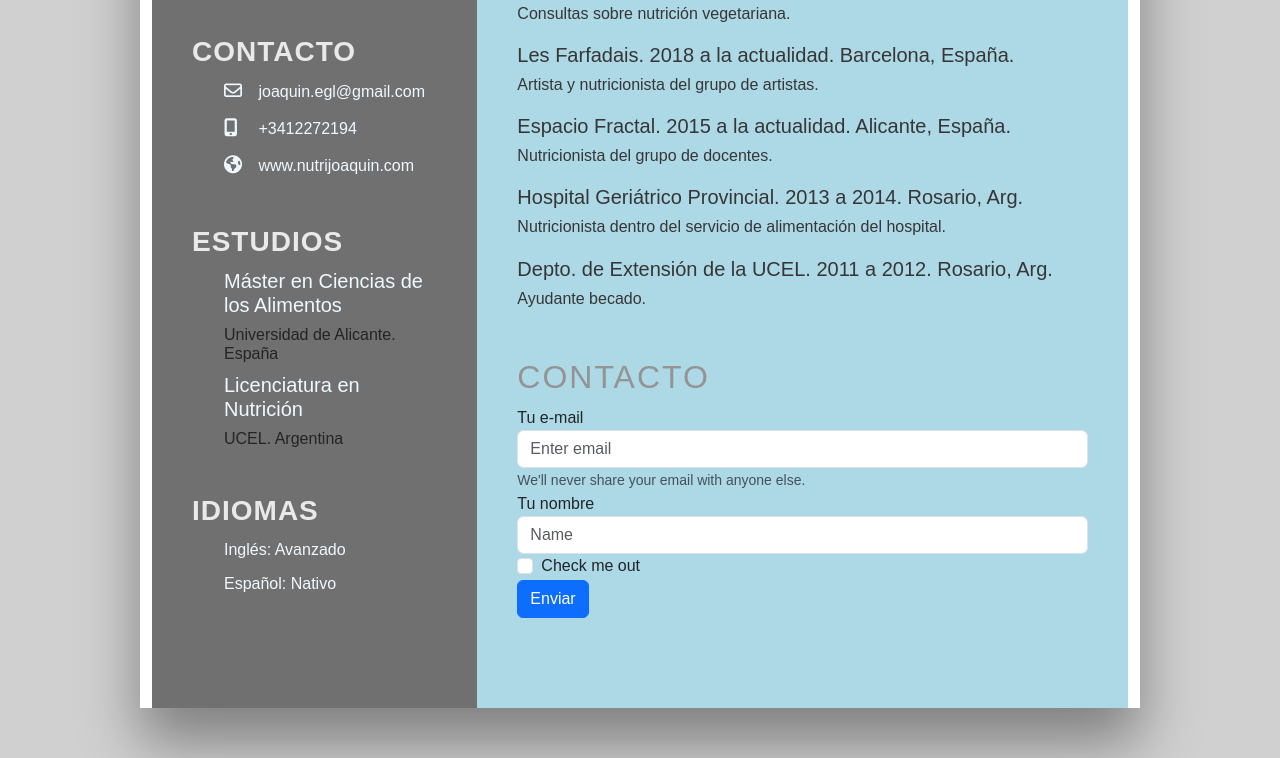
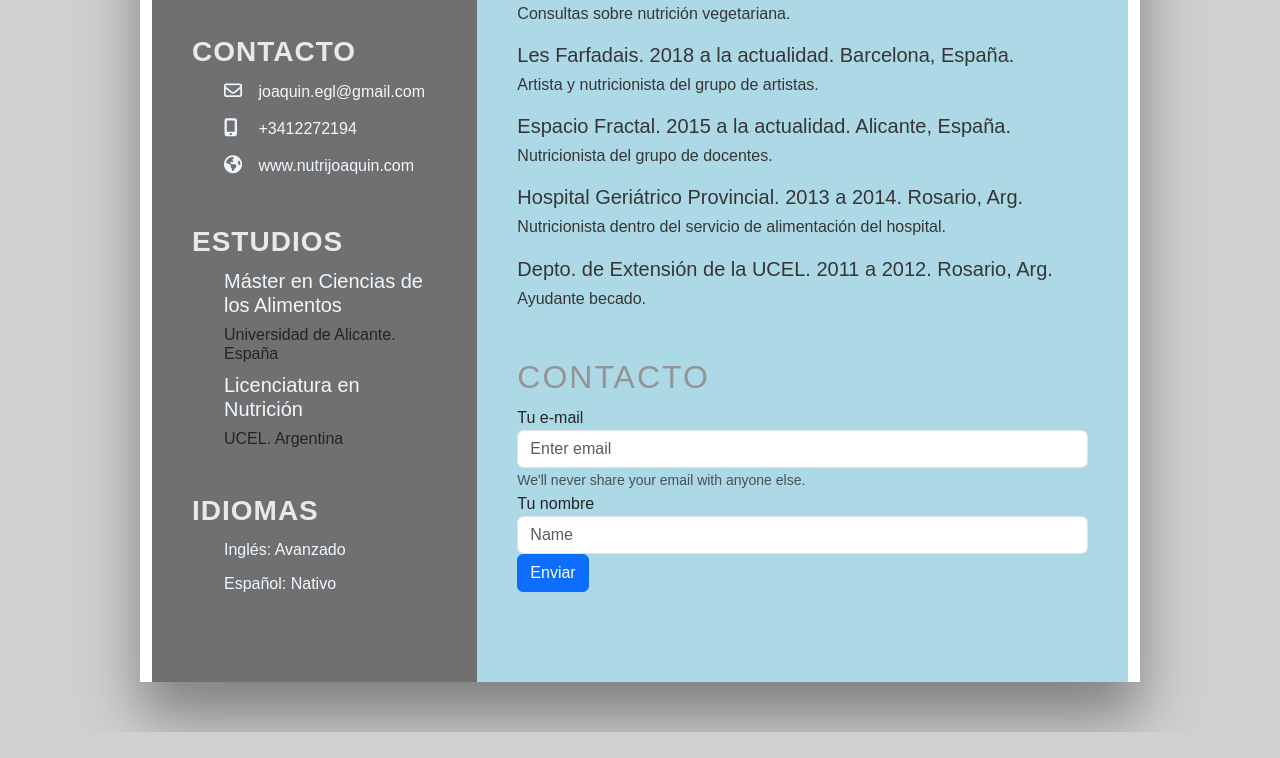
Before and after one commit to joaquinegl/entregacv-ticmas, a plain HTML site: page index.html in a window 1280 px wide. Shown: the part 385-1143 px from the top of the page. After the commit the page ends 1117 px from the top, so only its background shows below. Drawn offline with nearby package versions, Linux system fonts and the light colour scheme.

Commit message:
checkbox eliminada

```diff
--- a/index.html
+++ b/index.html
@@ -124,10 +124,6 @@
                   <label for="exampleInputNombre">Tu nombre</label>
                   <input type="Inputname" class="form-control" id="exampleInputName" placeholder="Name">
                 </div>
-                <div class="form-check">
-                  <input type="checkbox" class="form-check-input" id="exampleCheck1">
-                  <label class="form-check-label" for="exampleCheck1">Check me out</label>
-                </div>
                 <button type="submit" class="btn btn-primary" onclick="showName()">Enviar</button>
               </form>
             </div>
```
